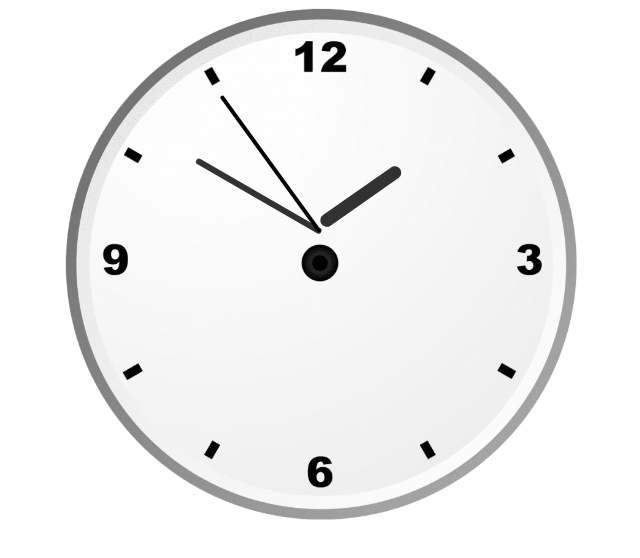
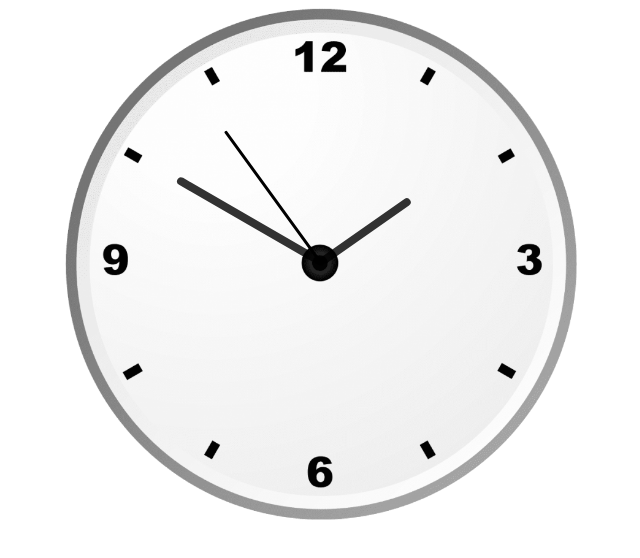
Before and after one commit to MadhavJhawar/Analog-Clock, a plain HTML site: page index.html in a window 1280 px wide. Shown: the whole page, without its empty margins (319-959 px from the left). Drawn offline with Linux system fonts and the light colour scheme.

Commit message:
Fixed The positoning

```diff
--- a/index.css
+++ b/index.css
@@ -1,5 +1,6 @@
 #clockContainer
 {
+
     position: relative;
     margin: auto;
     height: 40vw;
@@ -17,25 +18,28 @@ background-size: 100%;
 }
 #hour
 {
-width: 1%;
-height: 12%;
-top: 16%;
-left: 49.55%;
+width: 1.5%;
+height: 21%;
+top: 28.5%;
+left: 49.5%;
 opacity: 0.8;
+
 }
 #minute
 {
-    width: 0.5%;
-    height: 18%;
-    top: 11%;
+    width: 1.5%;
+    height: 33%;
+    top: 17%;
     left: 49.8%;
     opacity: 0.8;
+
 }
 #second
 {
-    width: .3%;
-    height: 21%;
-    top: 8%;
+    width: .5%;
+    height: 32%;
+    top: 18%;
     left: 49.8%;
     opacity: 1;
+
 }
--- a/index.html
+++ b/index.html
@@ -10,9 +10,10 @@
 
 </head>
 <body>
-    <div id="clockContainer"></div>
+    <div id="clockContainer">
 <div id="hour"></div>
 <div id="minute"></div>
 <div id="second"></div>
+</div>
 </body>
 </html>
```
